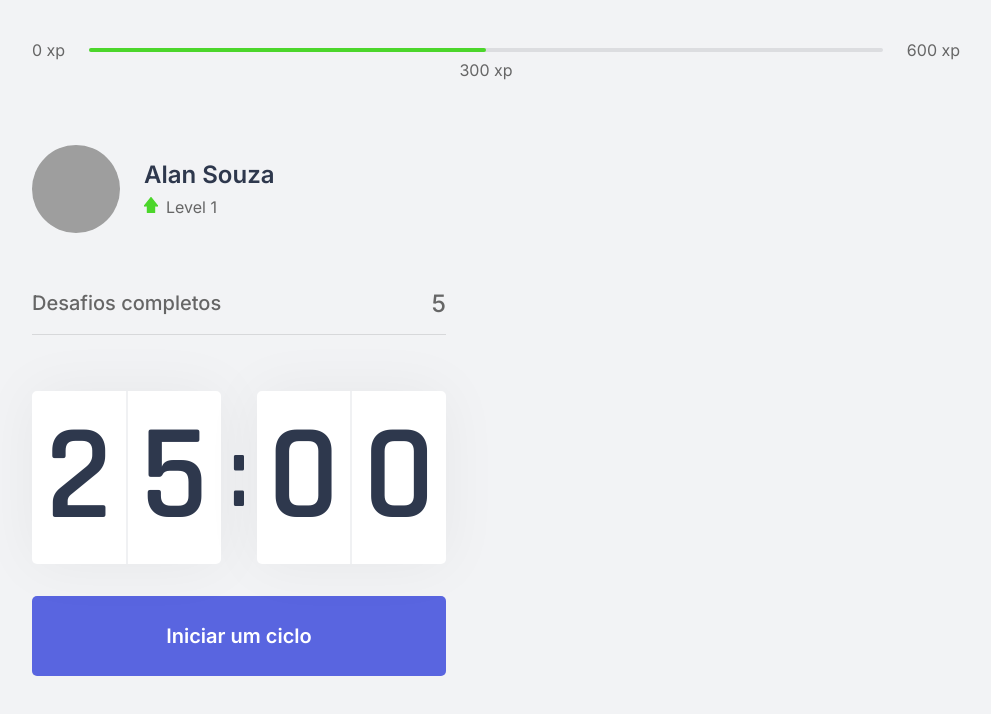
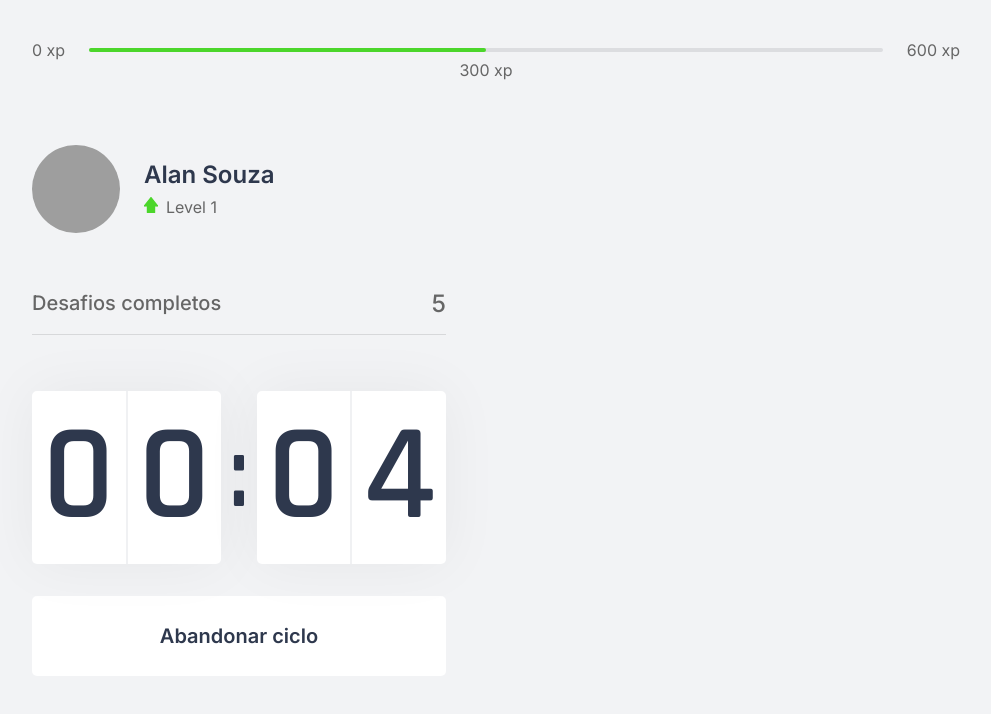
Before and after one commit to alansouza1/moveit, a Next.js app: page / in a window 1280 px wide. Both pictures are taken after a click on the button "Iniciar um ciclo". Shown: the top 714 px of the page, without its empty margins (144-1135 px from the left). Built offline with nearby package versions, Linux system fonts and the light colour scheme; grey boxes are pictures that could not be loaded.

Commit message:
feat: Criação da lógica do timer e do botão de countdown

```diff
--- a/src/components/Countdown.tsx
+++ b/src/components/Countdown.tsx
@@ -1,23 +1,82 @@
+import { useState, useEffect } from 'react';
 import styles from '../styles/components/Countdown.module.css';
 
+let countdownTimeout: NodeJS.Timeout;
+
 export function Countdown() {
+  const [time, setTime] = useState(0.1 * 60);
+  const [isActive, setIsActive] = useState(false);
+  const [hasFinished, setHasFinished] = useState(false);
+
+  const minutes = Math.floor(time / 60);
+  const seconds = time % 60;
+
+  const [minuteLeft, minuteRight] = String(minutes).padStart(2, '0').split('');
+  const [secondLeft, secondRight] = String(seconds).padStart(2, '0').split('');
+
+  function startCountdown() {
+    setIsActive(true);
+  }
+
+  function resetCountdown() {
+    clearTimeout(countdownTimeout);
+    setIsActive(false);
+    setTime(0.1 * 60);
+  }
+
+  useEffect(() => {
+    if (isActive && time > 0) {
+      countdownTimeout = setTimeout(() => {
+        setTime(time - 1)
+      }, 1000)
+    } else if (isActive && time === 0) {
+      setHasFinished(true);
+      setIsActive(false);
+    }
+  }, [isActive, time])
+
   return (
     <div>
       <div className={styles.countdownContainer}>
         <div>
-          <span>2</span>
-          <span>5</span>
+          <span>{minuteLeft}</span>
+          <span>{minuteRight}</span>
         </div>
         <span>:</span>
         <div>
-          <span>0</span>
-          <span>0</span>
+          <span>{secondLeft}</span>
+          <span>{secondRight}</span>
         </div>
       </div>
 
-      <button type="button" className={styles.countdownButton}>
-        Iniciar um ciclo
-      </button>
+      { hasFinished ? (
+        <button
+          disabled
+          className={styles.countdownButton}
+        >
+          Ciclo encerrado
+        </button>
+      ) : (
+        <>
+          { isActive ? (
+            <button
+              type="button"
+              className={`${styles.countdownButton} ${styles.countdownButtonActive}`}
+              onClick={resetCountdown}
+            >
+              Abandonar ciclo
+            </button>
+          ) : (
+            <button
+              type="button"
+              className={styles.countdownButton}
+              onClick={startCountdown}
+            >
+              Iniciar um ciclo
+            </button>
+          ) }
+        </>
+      ) }
     </div>
   );
 }
--- a/src/styles/components/Countdown.module.css
+++ b/src/styles/components/Countdown.module.css
@@ -59,6 +59,22 @@
   transition: background-color 0.2s;
 }
 
-.countdownButton:hover {
+.countdownButton:not(:disabled):hover {
   background: var(--blue-dark);
 }
+
+.countdownButtonActive {
+  background: var(--white);
+  color: var(--title);
+}
+
+.countdownButtonActive:not(:disabled):hover {
+  background: var(--red);
+  color: var(--white);
+}
+
+.countdownButton:disabled {
+  background: var(--white);
+  color: var(--text);
+  cursor: not-allowed;
+}
```
